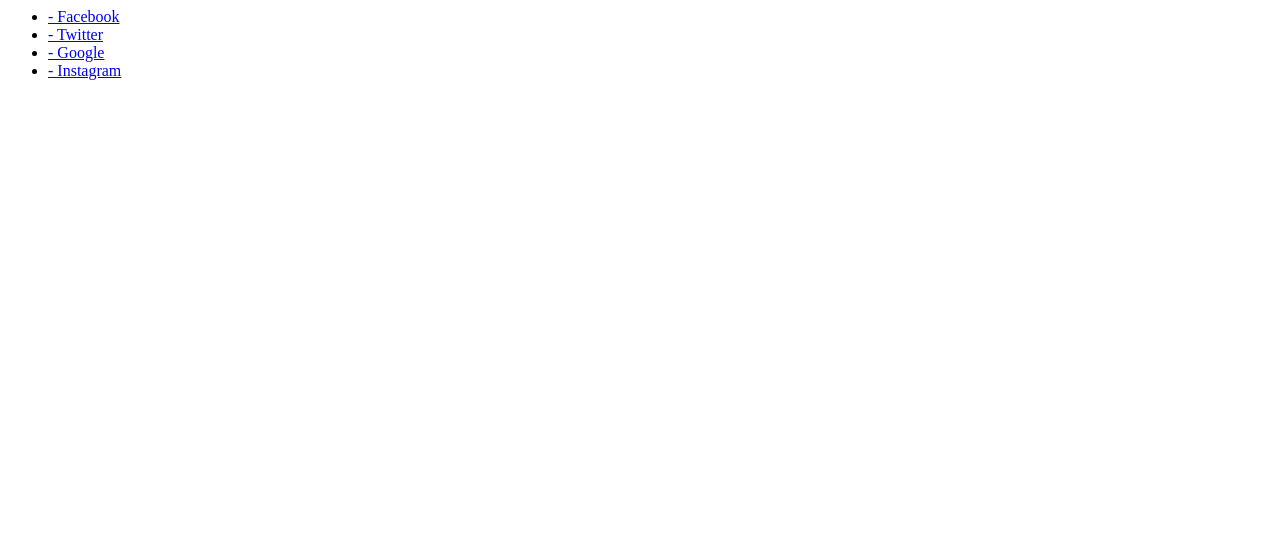
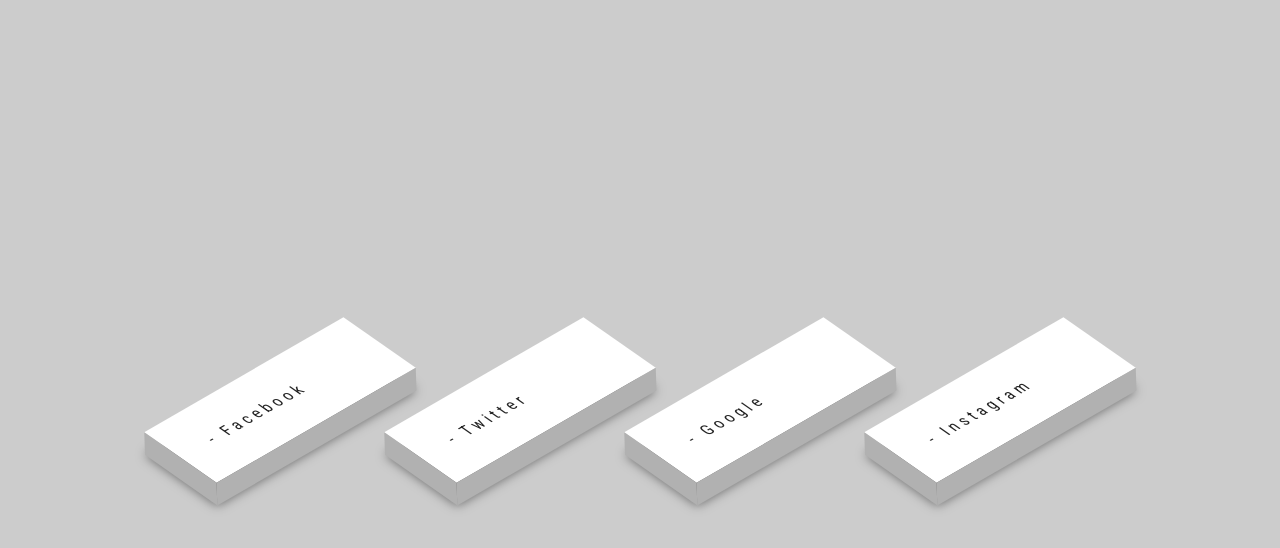
Before and after one commit to Wither19/socialtemp, a plain HTML site: page index.html in a window 1280 px wide. Drawn offline with Linux system fonts and the light colour scheme.

Commit message:
Update index.html

```diff
--- a/index.html
+++ b/index.html
@@ -1,3 +1,6 @@
+<head>
+  <link rel="stylesheet" href="https://wither19.github.io/socialtemp/style.css">
+</head>
 <style>
 @import url('https://fonts.googleapis.com/css?family=Roboto+Condensed:300,400');
 </style>
```
